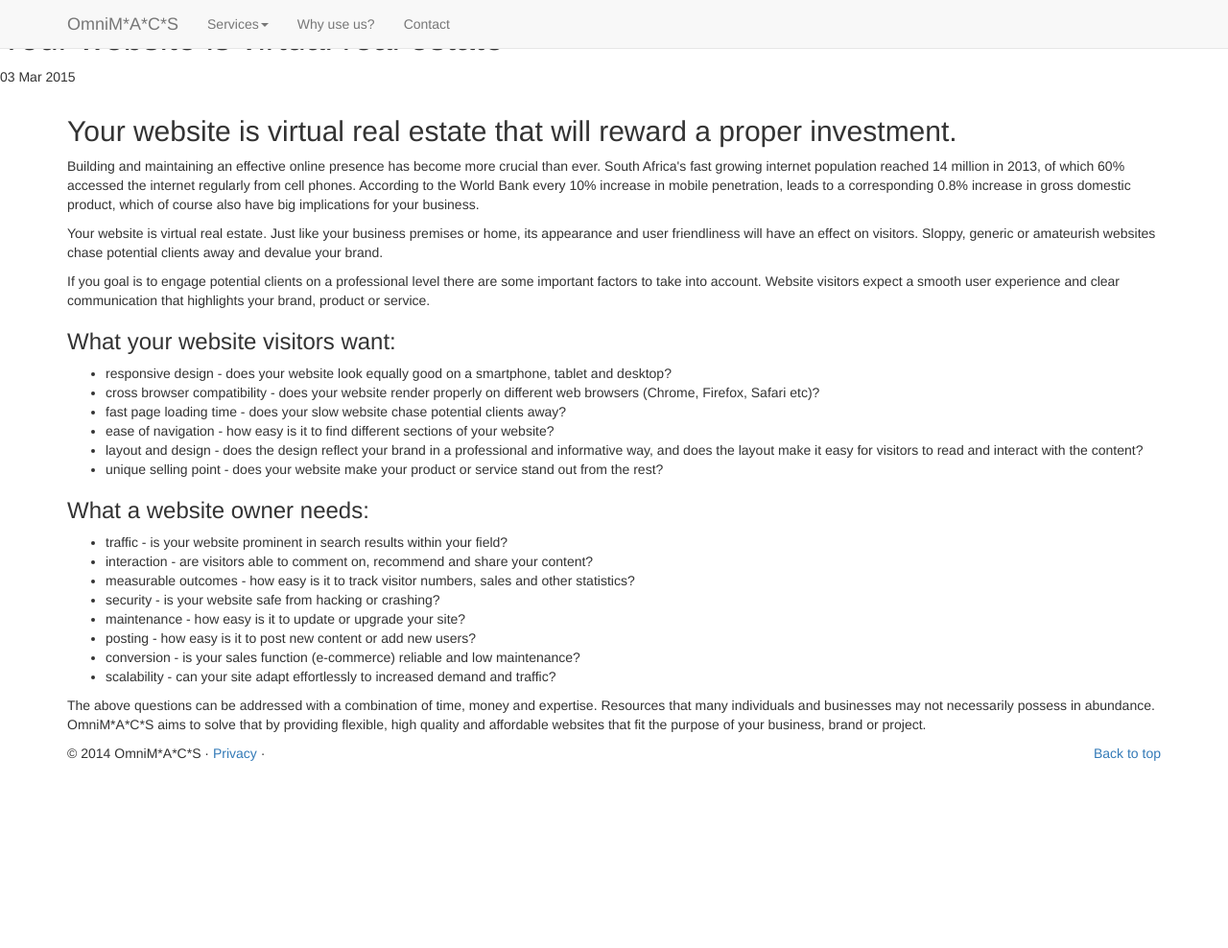
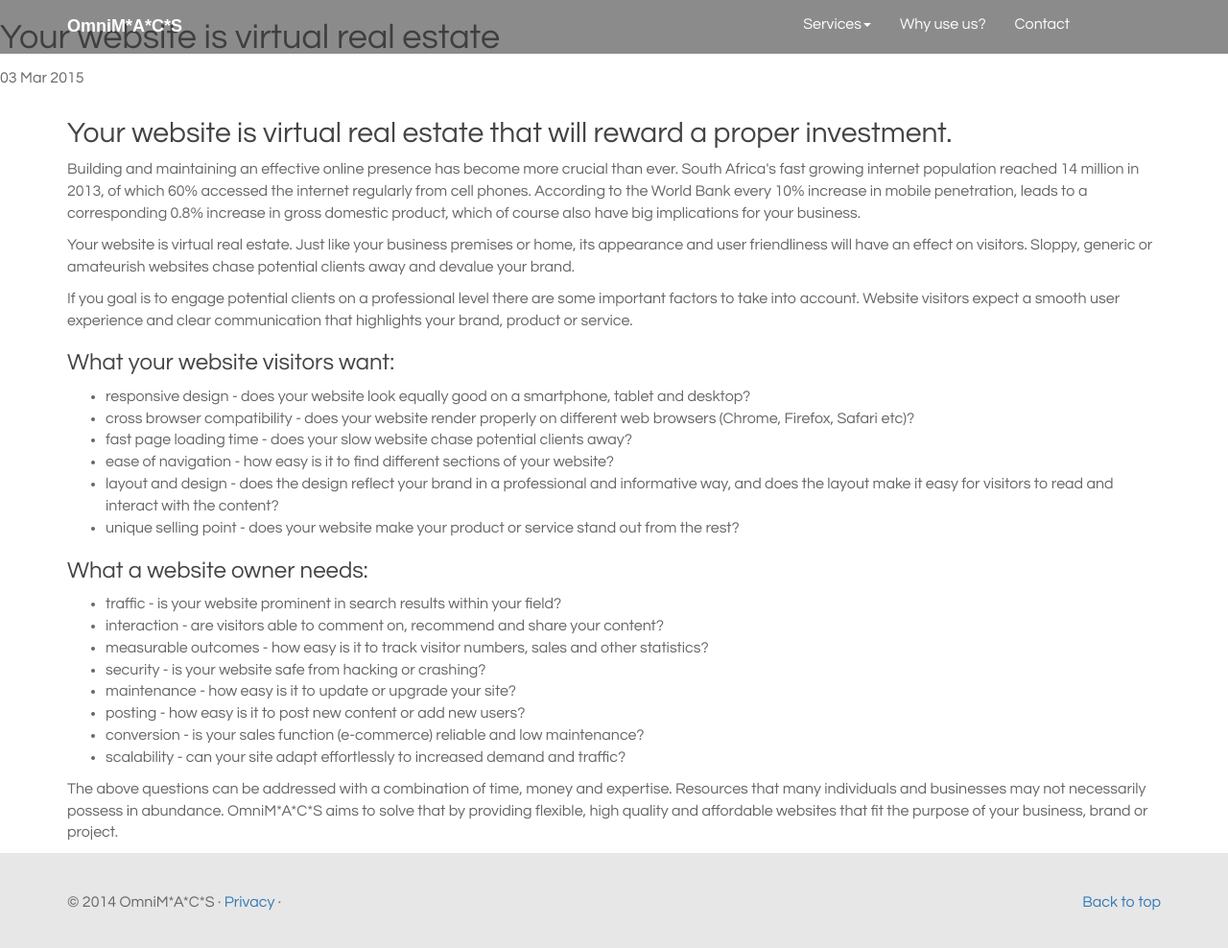
Before and after one commit to BluCrane/OmniMACS, a Jekyll site: the page built from _posts/2015-03-03-your-website-is-virtual-real-estate.md, in a window 1280 px wide and 989 px high. Shown: the whole window at 96% size. Built offline with Jekyll 4.4.1, drawn with Linux system fonts in a browser that asks for light colours; nearby versions of some CDN libraries; library files that are not in the unit come from our copies.

Commit message:
Update default.html

```diff
--- a/_layouts/default.html
+++ b/_layouts/default.html
@@ -7,9 +7,9 @@
 		<meta name="viewport" content="width=device-width, initial-scale=1">
 		<meta name="description" content="Cost-effective marketing, administration and communication services for small to medium businesses and individual projects" />
 		<meta name="keywords" content="marketing, administration, communication, small-to-medium-businesses, projects, seo, web development, graphic design, research, copywriting, content creation, transcription services, data capture, data mining, data analysis, data visualisation" />
-		<link rel="stylesheet" href="stylesheets/bootstrap.min.css">
+		<link rel="stylesheet" href="{{ site.baseurl }}/stylesheets/bootstrap.min.css">
 		<link href='http://fonts.googleapis.com/css?family=Questrial:400' rel='stylesheet' type='text/css'>
-		<link rel="stylesheet" href="stylesheets/style.css">
+		<link rel="stylesheet" href="{{ site.baseurl }}/stylesheets/style.css">
 		<!-- favicon -->
 		<link rel="icon" href="/favicon.ico" type="image/x-icon">
 		<!-- Google Analytics -->
```
